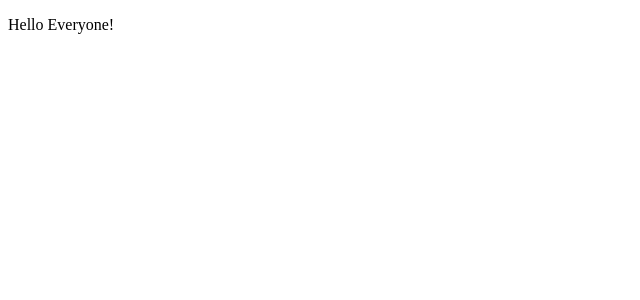
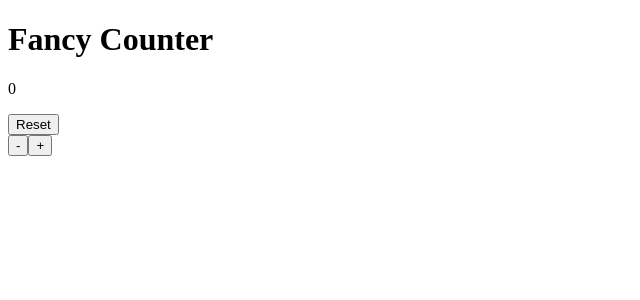
Before and after one commit to KuyaLoy/ReactJs-Fancy-Counter, a React (Vite) app: page / in a window 1280 px wide. Shown: the top 300 px of the page, without its empty margins (0-640 px from the left). Built offline with nearby package versions, Linux system fonts and the light colour scheme.

Commit message:
Split up the App into components

```diff
--- a/src/App.jsx
+++ b/src/App.jsx
@@ -1,5 +1,11 @@
+import Card from "./Card";
+
 function App() {
-  return <p>Hello Everyone! </p>;
+  return (
+    <main>
+      <Card />
+    </main>
+  );
 }
 
 export default App;
--- /dev/null
+++ b/src/Card.jsx
@@ -0,0 +1,15 @@
+import Count from "./Count";
+import CountButtons from "./CountButtons";
+import ResetButton from "./ResetButton";
+import Title from "./Title";
+
+export default function Card() {
+  return (
+    <div>
+      <Title />
+      <Count />
+      <ResetButton />
+      <CountButtons />
+    </div>
+  );
+}
--- /dev/null
+++ b/src/Count.jsx
@@ -0,0 +1,3 @@
+export default function Count() {
+  return <p>0</p>;
+}
--- /dev/null
+++ b/src/CountButtons.jsx
@@ -0,0 +1,8 @@
+export default function CountButtons() {
+  return (
+    <div>
+      <button>-</button>
+      <button>+</button>
+    </div>
+  );
+}
--- /dev/null
+++ b/src/ResetButton.jsx
@@ -0,0 +1,3 @@
+export default function ResetButton() {
+  return <button>Reset</button>;
+}
--- /dev/null
+++ b/src/Title.jsx
@@ -0,0 +1,3 @@
+export default function Title() {
+  return <h1>Fancy Counter</h1>;
+}
```
